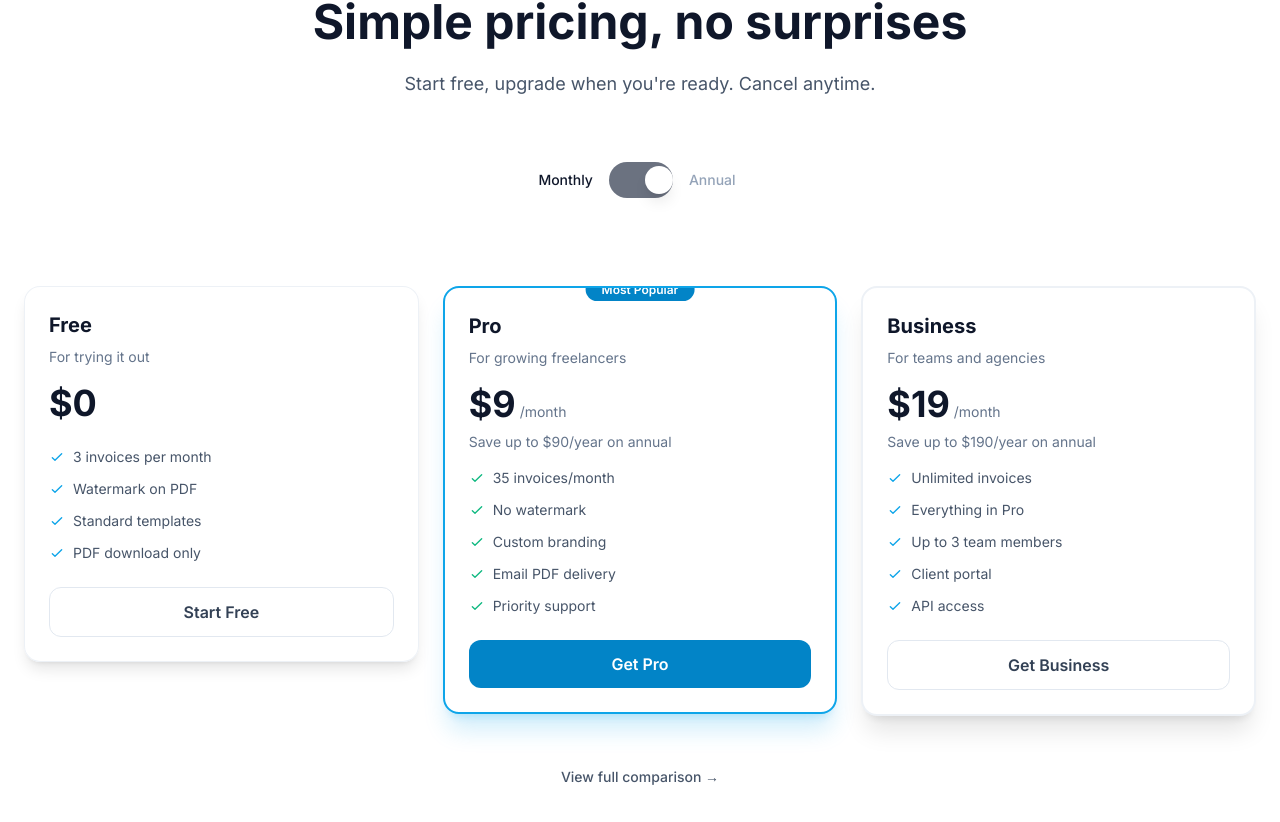
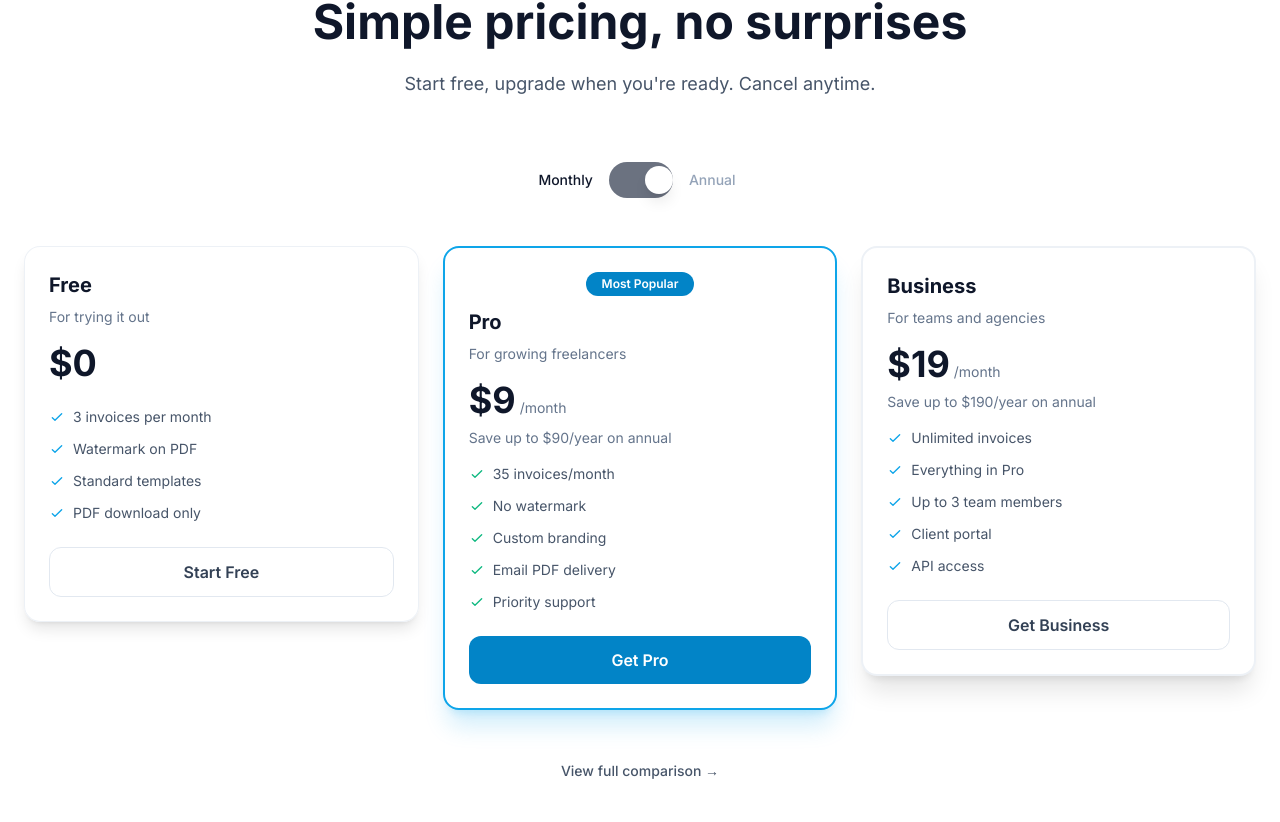
Before and after one commit to Luka69tech/invoice-in-60, a Next.js app: page / in a window 1280 px wide. Shown: the part 3432-4254 px from the top of the page. Built offline with nearby package versions, Linux system fonts and the light colour scheme.

Commit message:
fix: move badges inside cards instead of absolute positioned above

```diff
--- a/app/page.tsx
+++ b/app/page.tsx
@@ -517,7 +517,7 @@ export default function HomePage() {
       </section>
 
       {/* Pricing */}
-      <section id="pricing" className="py-28 lg:py-36 overflow-visible">
+      <section id="pricing" className="py-28 lg:py-36">
         <div className="mx-auto max-w-7xl px-6">
           <div className="mb-16 text-center">
             <Reveal>
@@ -558,7 +558,7 @@ export default function HomePage() {
             </span>
           </div>
 
-          <div className="grid gap-6 md:grid-cols-3 pt-10">
+          <div className="grid gap-6 md:grid-cols-3">
             {/* Free tier */}
             <Reveal delay={300}>
               <div className="group relative overflow-hidden rounded-2xl border border-slate-200/60 bg-white/80 backdrop-blur-xl p-6 shadow-lg transition-all hover:-translate-y-2 hover:shadow-xl">
@@ -593,7 +593,7 @@ export default function HomePage() {
                   : "border-slate-200 shadow-slate-200/20"
               }`}>
                 {!isAnnual && (
-                  <div className="absolute -top-3 left-1/2 -translate-x-1/2">
+                  <div className="mb-3 flex justify-center">
                     <span className="rounded-full bg-sky-600 px-4 py-1 text-xs font-semibold text-white">
                       Most Popular
                     </span>
@@ -642,7 +642,7 @@ export default function HomePage() {
                   : "border-slate-200/60 shadow-lg"
               }`}>
                 {isAnnual && (
-                  <div className="absolute -top-3 left-1/2 -translate-x-1/2">
+                  <div className="mb-3 flex justify-center">
                     <span className="rounded-full bg-emerald-500 px-4 py-1 text-xs font-semibold text-white">
                       Best Value
                     </span>
```
